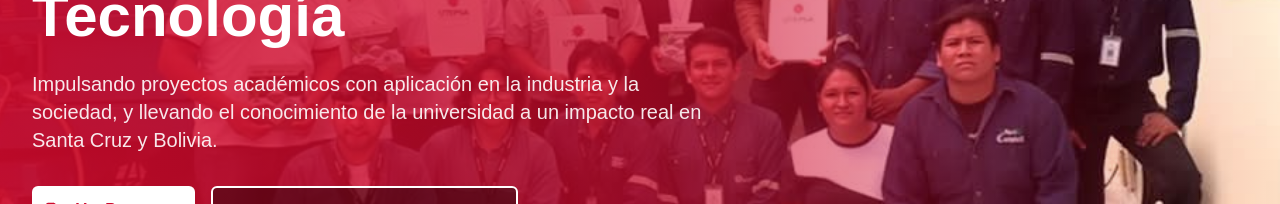
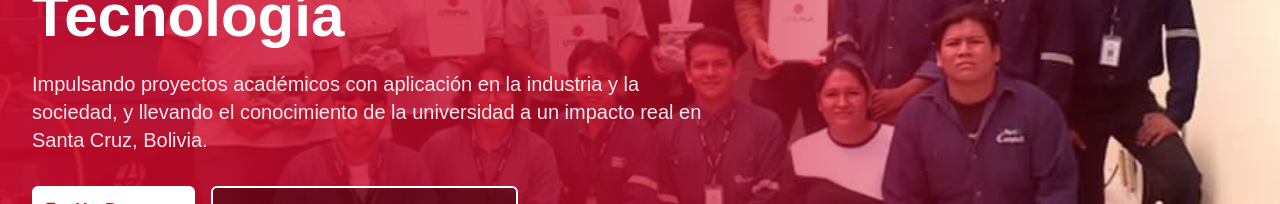
Before and after one commit to psaavedrautepsa-omeo/ctct-utepsa, a React (Vite) app: page / in a window 1280 px wide. Shown: the part 371-575 px from the top of the page. Built offline with nearby package versions, Linux system fonts and the light colour scheme.

Commit message:
Corregir texto del hero: Santa Cruz, Bolivia

```diff
--- a/src/App.tsx
+++ b/src/App.tsx
@@ -643,7 +643,7 @@ function App() {
             <ScrollReveal animation="fadeInUp" delay={200}>
               <p className="text-lg sm:text-xl text-white/90 mb-8 max-w-2xl">
                 Impulsando proyectos académicos con aplicación en la industria y la sociedad,
-                y llevando el conocimiento de la universidad a un impacto real en Santa Cruz y Bolivia.
+                y llevando el conocimiento de la universidad a un impacto real en Santa Cruz, Bolivia.
               </p>
             </ScrollReveal>
             <ScrollReveal animation="fadeInUp" delay={300}>
```
